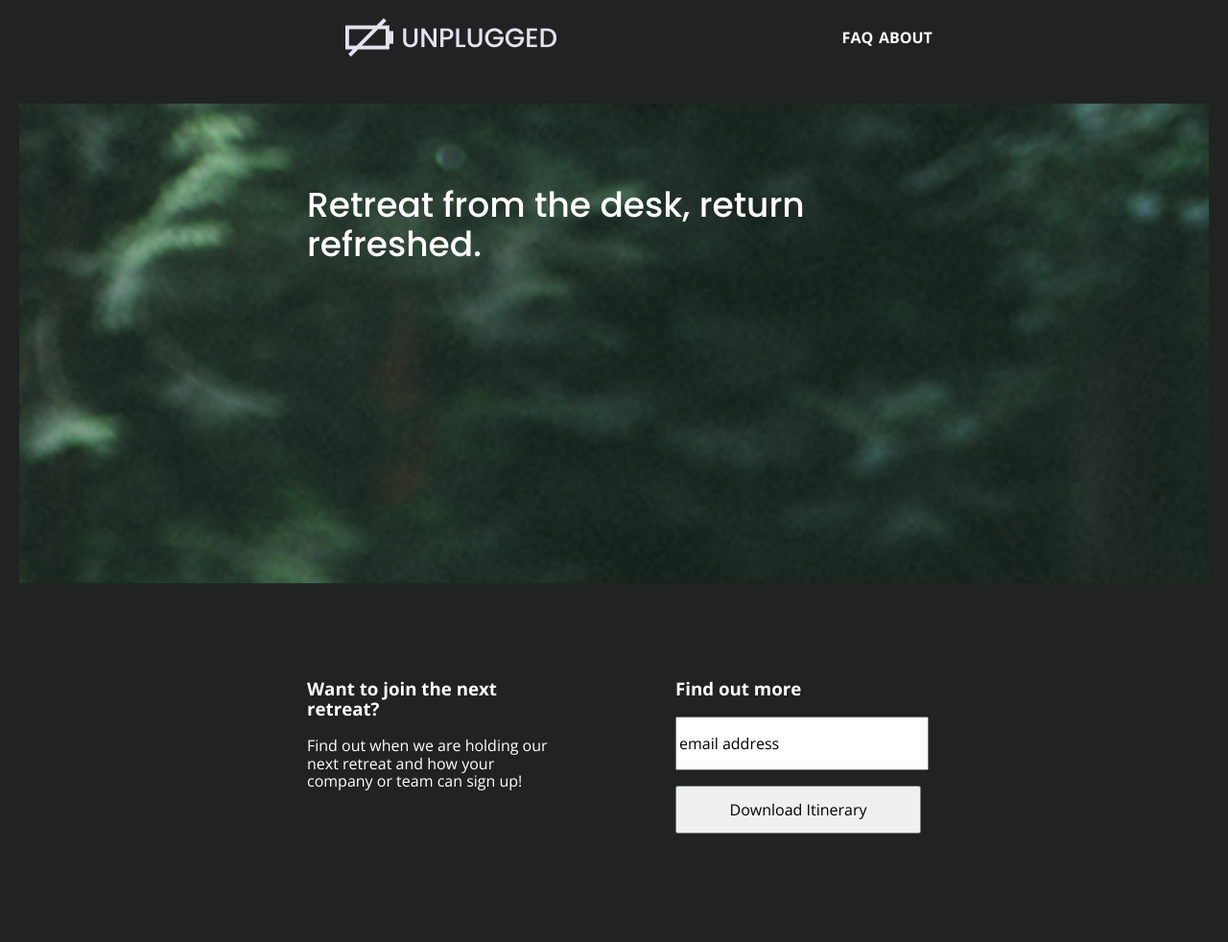
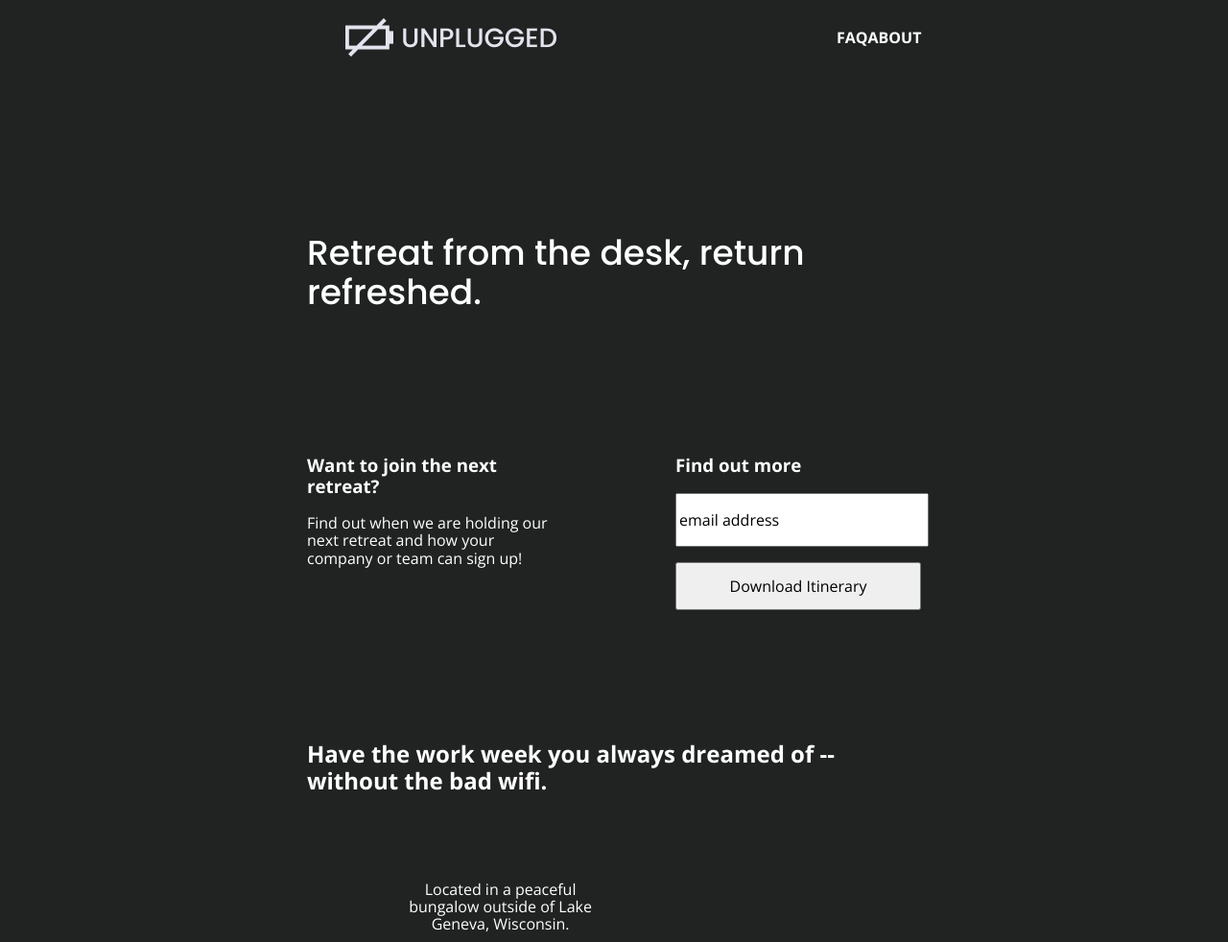
Before and after one commit to esmada/unplugged, a website built with Parcel: page index.html in a window 1280 px wide. Shown: the part 50-1032 px from the top of the page at 96% size. Built offline with nearby package versions, Linux system fonts and the light colour scheme.

Commit message:
Update CSS to SC

```diff
--- a/css/main.css
+++ b/css/main.css
@@ -94,9 +94,12 @@ body {
   font-weight: 400;
   font-size: 16px;
   padding: 20px;
-
 }
 
+.content-wrapper {
+  width: 90%;
+  margin: 50px 0;
+}
 
 /*----------------------- Base Header-Footer Styles -------------------------*/
 
@@ -119,11 +122,8 @@ header .content-wrapper {
   justify-content: center;
   align-items: center;
   flex-flow: row wrap;
-  width: 100%;
   margin: 0;
 }
-
-
 
 header figure {
 
@@ -132,6 +132,7 @@ header figure {
 .header-divider {
   width: 100%;
   height: 1px;
+  margin: 10px 0 20px 0;
   background-color: #3a3a3a;
 }
 
@@ -147,12 +148,10 @@ header nav {
 header nav ul {
   display: flex;
   justify-content: space-around;
-  align-items: center;
-  width: 60%;
+  width: 100%;
 }
 
 header nav ul li {
-  width: 50%;
   list-style: none;
 }
 
@@ -165,7 +164,7 @@ header nav ul li a {
 /* Footer */
 
 footer {
-
+  flex-direction: column;
 }
 
 footer .content-wrapper {
@@ -178,11 +177,7 @@ footer .footer-contact {
 }
 
 footer .contact {
-
-}
-
-footer p {
-  margin: 0;
+  margin-bottom: 50px;
 }
 
 footer .social {
@@ -201,22 +196,19 @@ footer .social-icons p {
   align-items: center;
 }
 
+footer .copyright {
+  margin: 20px 0;
+}
+
 
 /*----------------------- Mobile Styles - Homepage -------------------------*/
 
 /* Hero */
 
 .hero-area {
-  background-image: url(../img/hero-photo.png);
-  background-repeat: no-repeat;
-  background-size: cover;
-  margin: 0 auto;
   display: flex;
   justify-content: center;
   flex-flow: row wrap;
-  width: 100%;
-  height: 500px;
-  overflow: visible;
 }
 
 .hero-area h2 {
@@ -233,11 +225,9 @@ aside {
   justify-content: center;
   align-items: center;
   flex-flow: row wrap;
-  padding: 30px 0 34px 0;
 }
 
 aside .form-description {
-  padding-bottom: 40px;
 
 }
 
@@ -260,14 +250,19 @@ aside .form input {
   flex-flow: row wrap;
 }
 
+.features h2 {
+  margin-bottom: 60px;
+}
+
 .features p {
   margin: 0;
 }
 
 .features article {
-  width: 100%;
+  width: 63%;
+  margin-top: 30px 0;
+  padding-top: 30px;
   text-align: center;
-  margin-top: 30px;
 }
 
 .fontawesome-icon {
@@ -286,12 +281,16 @@ aside .form input {
 .reviews {
   display: flex;
   justify-content: center;
-  align-items: center;
   flex-flow: row wrap;
 }
 
+.reviews h2 {
+  margin-bottom: 40px;
+}
+
 .reviews h3 {
-  width: 50%;
+  width: 55%;
+  margin: 20px 0;
 }
 
 /* =========================================================================
```
